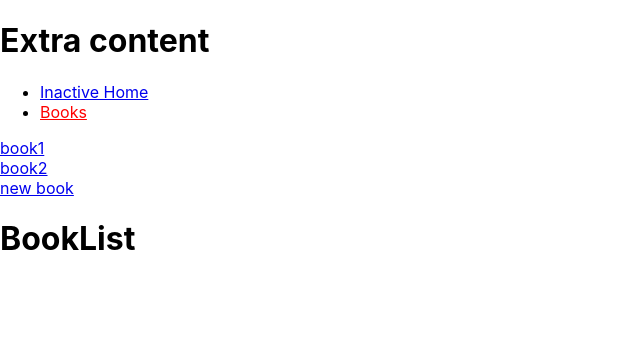
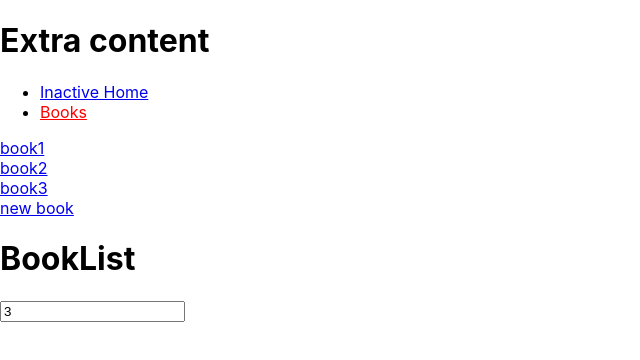
Before and after one commit to Praveen851/learn-react, a React (Create React App) app: page /books in a window 1280 px wide. Shown: the top 360 px of the page, without its empty margins (0-640 px from the left). Built offline with nearby package versions, Linux system fonts and the light colour scheme.

Commit message:
Lesson11: useSearchParams hook

```diff
--- a/src/pages/BookLayout.js
+++ b/src/pages/BookLayout.js
@@ -1,13 +1,22 @@
-import { Link, Outlet } from "react-router-dom";
+import { Link, Outlet, useSearchParams } from "react-router-dom";
 export function BookLayout() {
+    const [searchParams, setSearchParams] = useSearchParams({ n: 3 });
+    const value = searchParams.get("n");
     return (
         <>
             <Link to={"/books/1"}>book1</Link>
             <br />
             <Link to={"/books/2"}>book2</Link>
             <br />
+            <Link to={`/books/${value}`}>book{value}</Link>
+            <br />
             <Link to={"/books/new"}>new book</Link>
             <Outlet context={{ greet: "Hello world!" }} />
+            <input
+                type="number"
+                value={value}
+                onChange={(e) => setSearchParams({ n: e.target.value })}
+            />
         </>
     );
 }
@@ -17,5 +26,7 @@ Note:
 1) Use Outlet component to display the actual component that refers the current path
 2) You can share date using the context prop inside Outlet and use it across any of the child component,
 this state acts as a context.
-
+Lesson11:
+3) `useSearcParams` hooks allow you to set the search parameters in the url, which u can also access in your component logic
+during runtime.
 */
```
